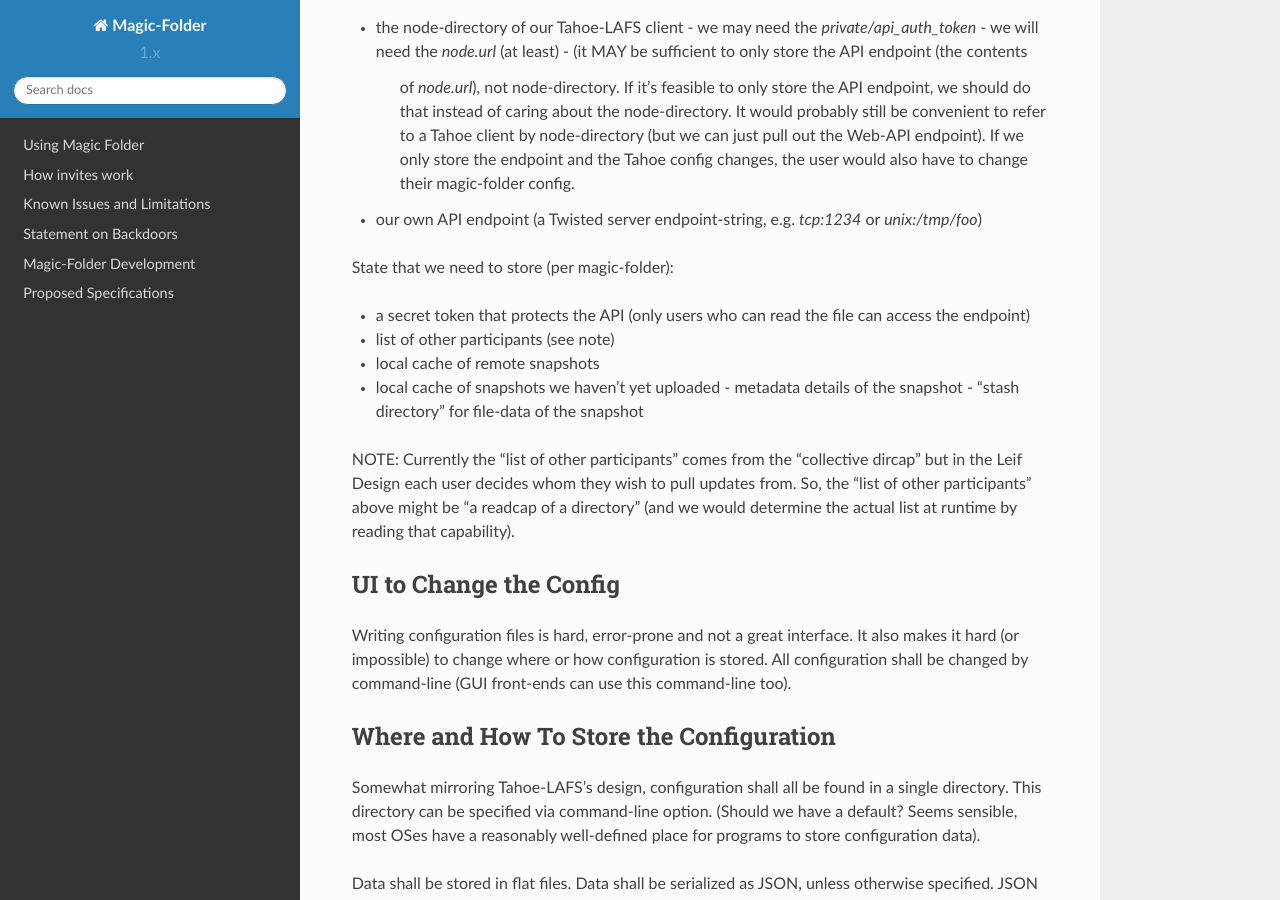
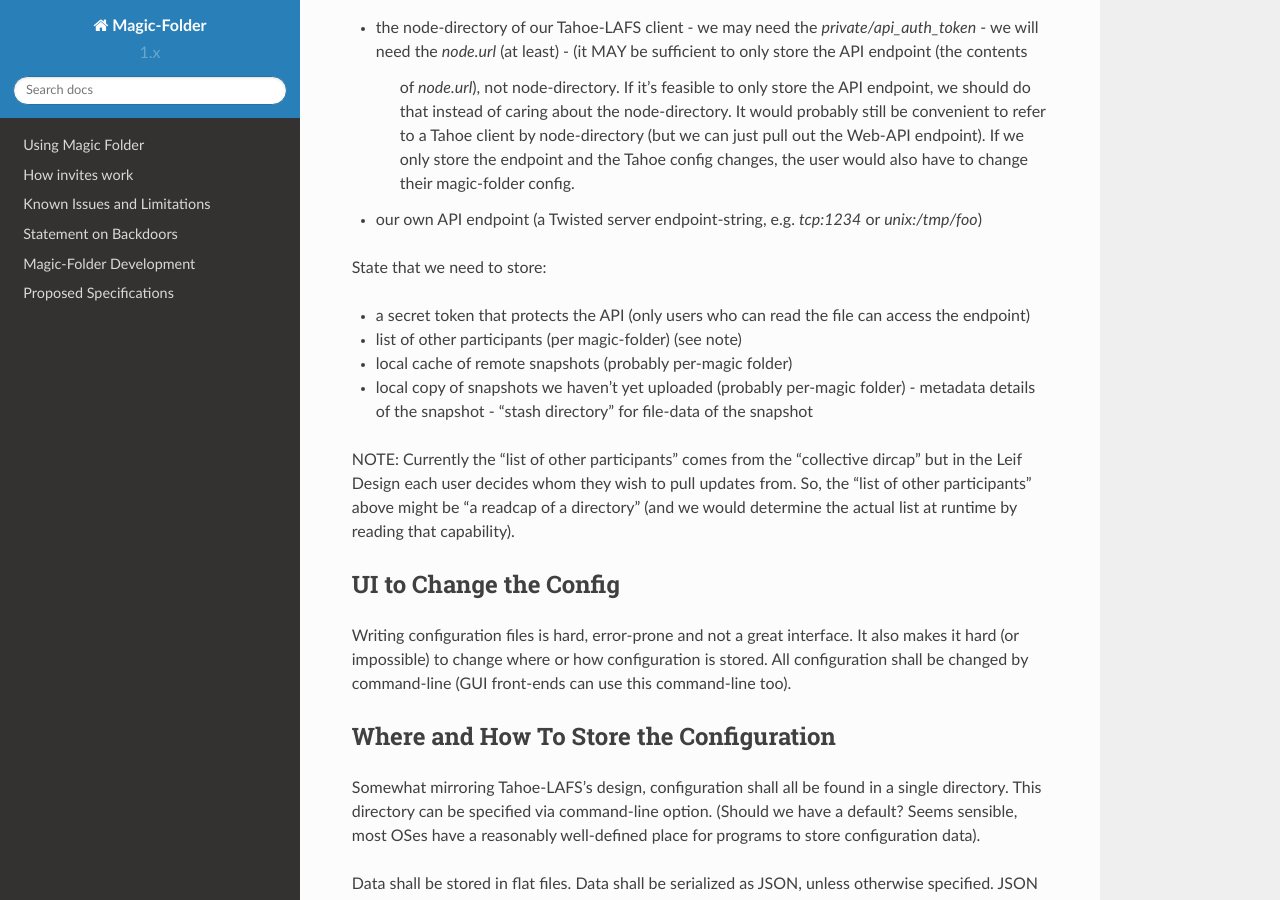
Before and after one commit to tahoe-lafs/magic-folder, a Sphinx documentation site: the page built from docs/config.rst, in a window 1280 px wide and 900 px high, scrolled down 1236 px. Built offline with Sphinx 7.4.7 and the Read the Docs theme 2.0.0, drawn with Linux system fonts in a browser that asks for light colours.

Commit message:
clarify what is per-magic-folder and not

```diff
--- a/docs/config.rst
+++ b/docs/config.rst
@@ -81,13 +81,13 @@ WANT to store is:
 - our own API endpoint (a Twisted server endpoint-string,
   e.g. `tcp:1234` or `unix:/tmp/foo`)
 
-State that we need to store (per magic-folder):
+State that we need to store:
 
 - a secret token that protects the API (only users who can read the
   file can access the endpoint)
-- list of other participants (see note)
-- local cache of remote snapshots
-- local cache of snapshots we haven't yet uploaded
+- list of other participants (per magic-folder) (see note)
+- local cache of remote snapshots (probably per-magic folder)
+- local copy of snapshots we haven't yet uploaded (probably per-magic folder)
   - metadata details of the snapshot
   - "stash directory" for file-data of the snapshot
 
```
